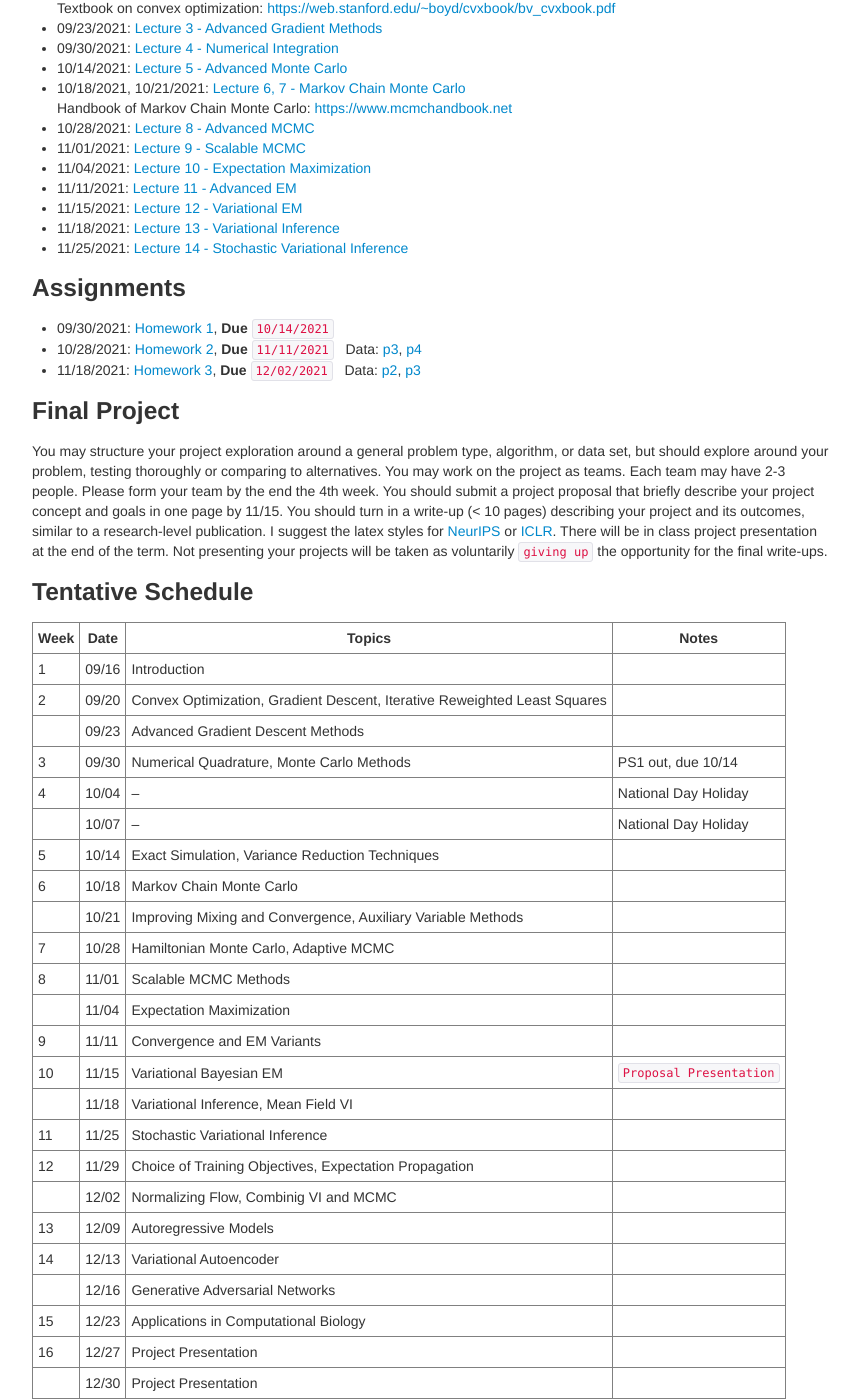
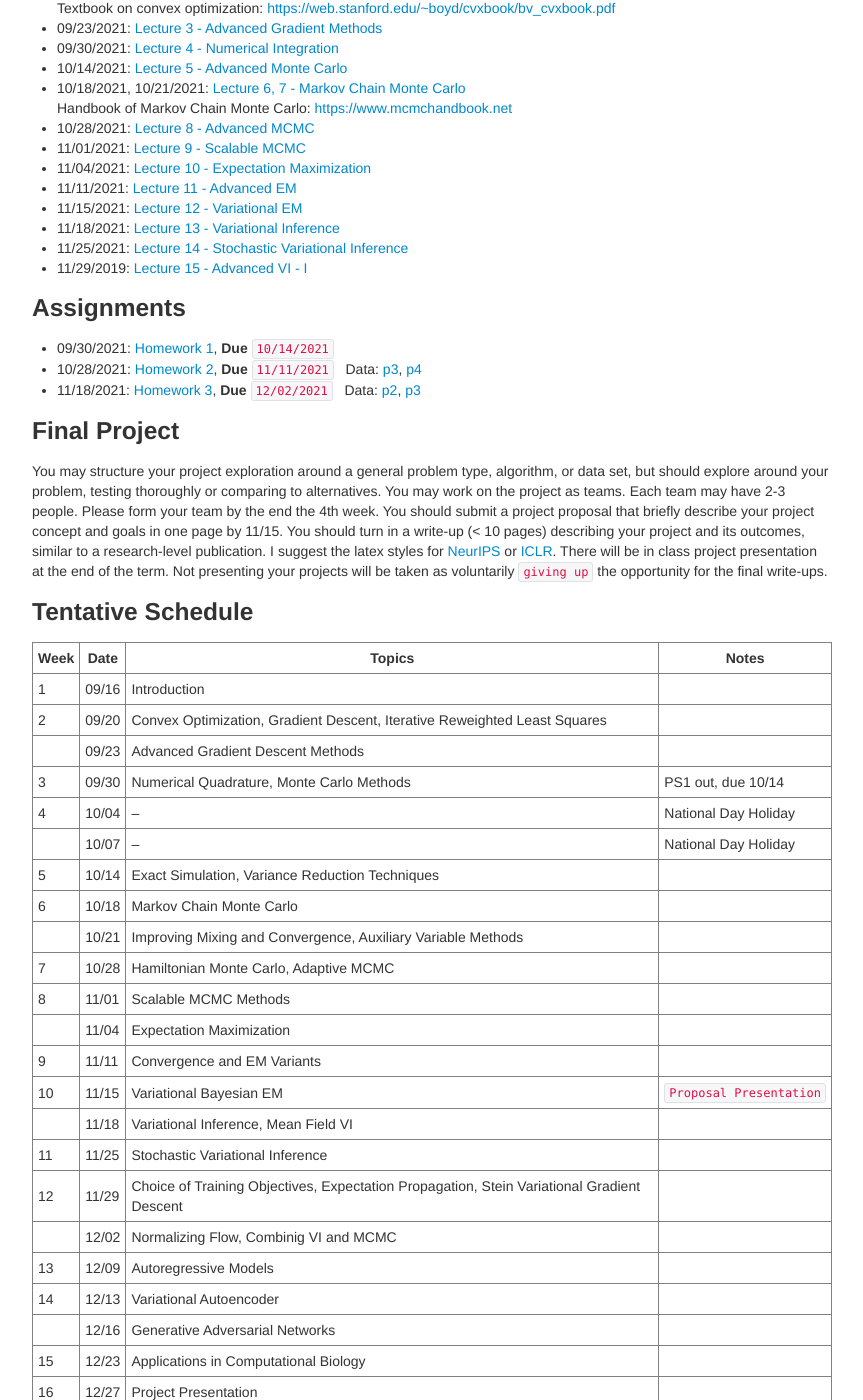
Before and after one commit to zcrabbit/zcrabbit.github.io, a Jekyll site: the page built from courses/smcm-f21.md, in a window 1280 px wide and 1400 px high, scrolled down 1185 px. Shown: the whole window, without its empty margins (208-1071 px from the left). Built offline with Jekyll 4.4.1, drawn with Linux system fonts in a browser that asks for light colours.

Commit message:
lecture 15 out

```diff
--- a/courses/smcm-f21.md
+++ b/courses/smcm-f21.md
@@ -52,6 +52,8 @@ We will use python during the course. A good Python tutorial is available at <ht
 - 11/15/2021: [Lecture 12 - Variational EM]({{sites.baseurl}}/static/slides/smcm_fall21/lec12.pdf)
 - 11/18/2021: [Lecture 13 - Variational Inference]({{sites.baseurl}}/static/slides/smcm_fall21/lec13.pdf)
 - 11/25/2021: [Lecture 14 - Stochastic Variational Inference]({{sites.baseurl}}/static/slides/smcm_fall21/lec14.pdf)
+- 11/29/2019: [Lecture 15 - Advanced VI - I]({{sites.baseurl}}/static/slides/smcm_fall21/lec15.pdf)
+
 
 ### Assignments
 - 09/30/2021: [Homework 1]({{sites.baseurl}}/static/slides/smcm_fall21/hw01.pdf), **Due** `10/14/2021`
@@ -83,7 +85,7 @@ You may structure your project exploration around a general problem type, algori
 | 10    |11/15 | Variational Bayesian EM |        `Proposal Presentation`
 |       |11/18 | Variational Inference, Mean Field VI |      |
 | 11    |11/25 | Stochastic Variational Inference |      |
-| 12    |11/29 | Choice of Training Objectives, Expectation Propagation |        <!-- PS4 out, due 12/02 -->
+| 12    |11/29 | Choice of Training Objectives, Expectation Propagation, Stein Variational Gradient Descent |        <!-- PS4 out, due 12/02 -->
 |       |12/02 | Normalizing Flow, Combinig VI and MCMC |          |
 | 13    |12/09 | Autoregressive Models |       |
 | 14    |12/13 | Variational Autoencoder  |    |
```
Also changed, not shown: 3 other files.
